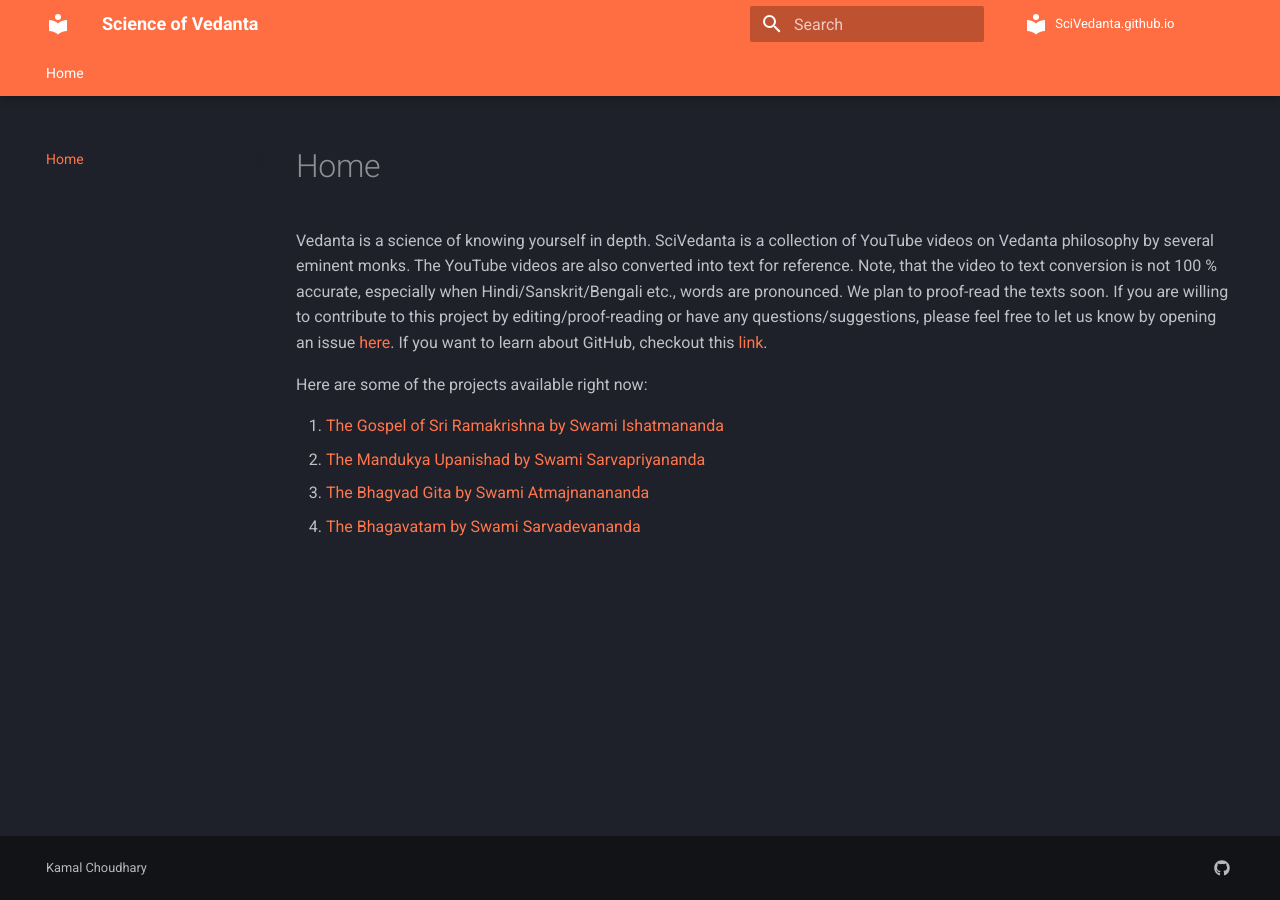
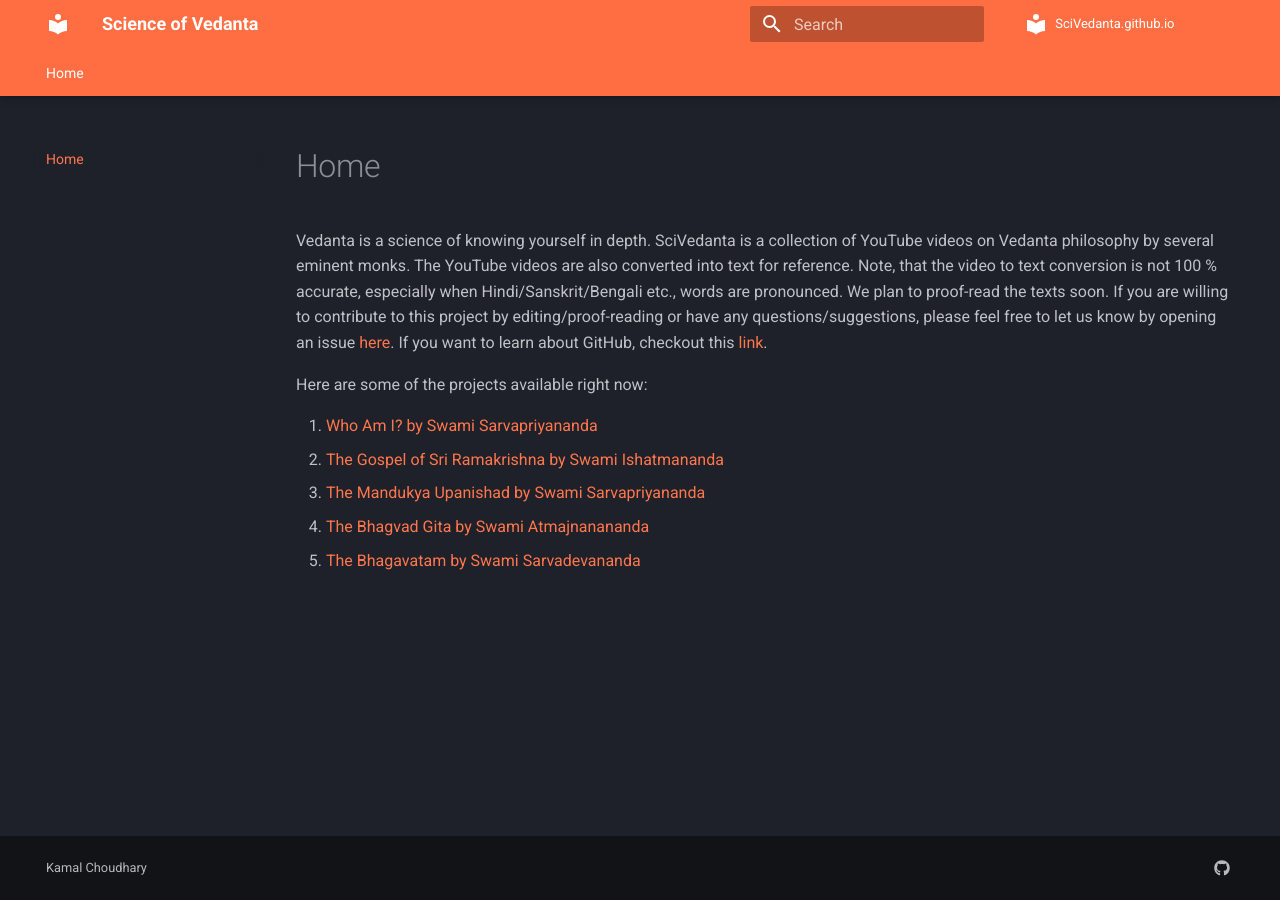
Before and after one commit to SciVedanta/SciVedanta.github.io, an MkDocs documentation site: the page built from docs/index.md, in a window 1280 px wide. Built offline with MkDocs 1.6.1 and Material for MkDocs 9.7.7, drawn with Linux system fonts in a browser that asks for light colours; comment, search, counter and statistics services are not loaded.

Commit message:
Update index.md

```diff
--- a/docs/index.md
+++ b/docs/index.md
@@ -7,7 +7,8 @@ please feel free to let us know by opening an issue [here](https://github.com/Sc
 
 Here are some of the projects available right now:
 
-1. [The Gospel of Sri Ramakrishna by Swami Ishatmananda](https://scivedanta.github.io/panchamveda_ishatmananda/)
-2. [The Mandukya Upanishad by Swami Sarvapriyananda](https://scivedanta.github.io/mandukya_sarvapriyananda/)
-3. [The Bhagvad Gita by Swami Atmajnanananda](https://scivedanta.github.io/gita_atmapriyananda/)
-4. [The Bhagavatam by Swami Sarvadevananda](https://scivedanta.github.io/bhagavatam_sarvadevananda/)
+1. [Who Am I? by Swami Sarvapriyananda](https://scivedanta.github.io/Who_Am_I_Sarvapriyananda/)
+2. [The Gospel of Sri Ramakrishna by Swami Ishatmananda](https://scivedanta.github.io/panchamveda_ishatmananda/)
+3. [The Mandukya Upanishad by Swami Sarvapriyananda](https://scivedanta.github.io/mandukya_sarvapriyananda/)
+4. [The Bhagvad Gita by Swami Atmajnanananda](https://scivedanta.github.io/gita_atmapriyananda/)
+5. [The Bhagavatam by Swami Sarvadevananda](https://scivedanta.github.io/bhagavatam_sarvadevananda/)
```
